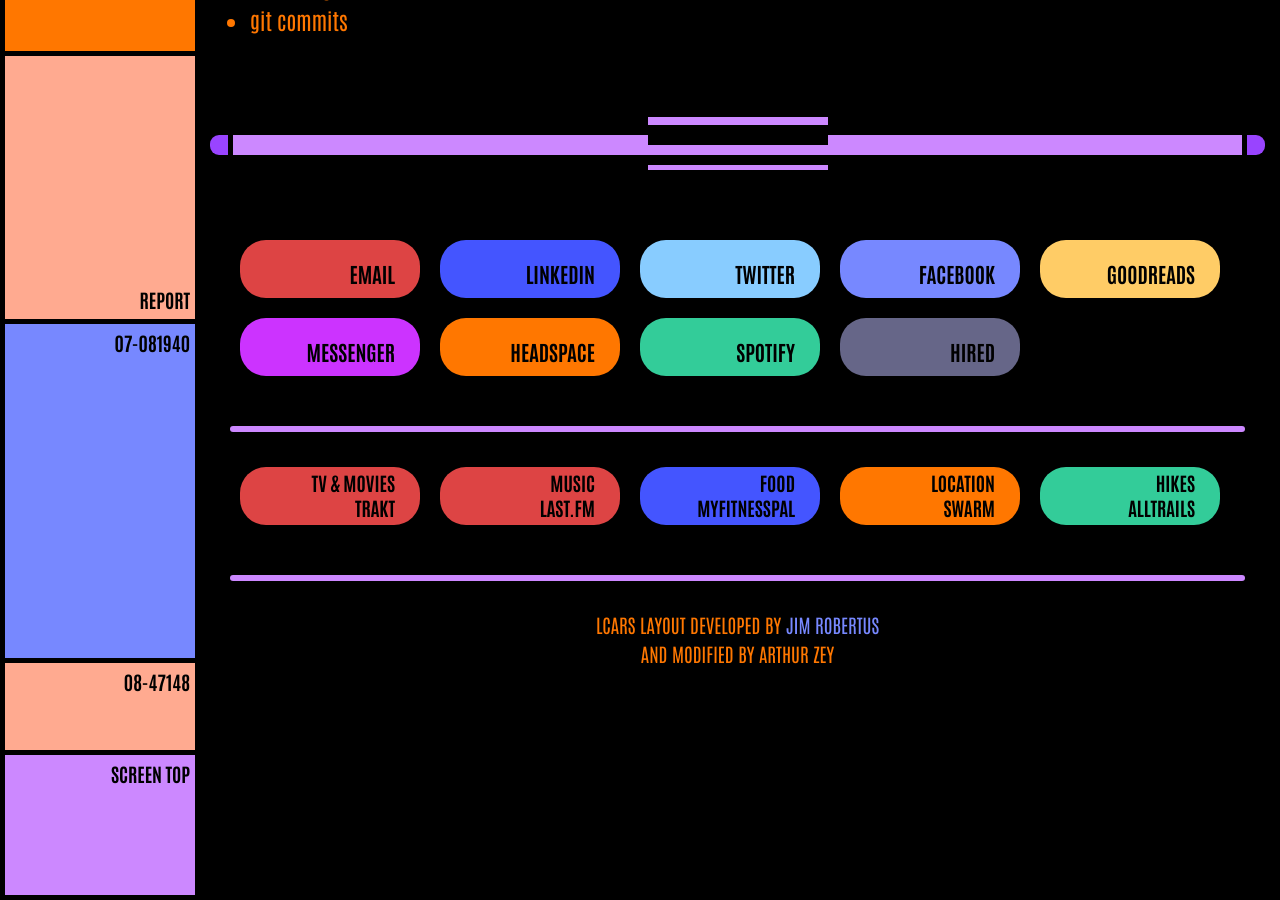
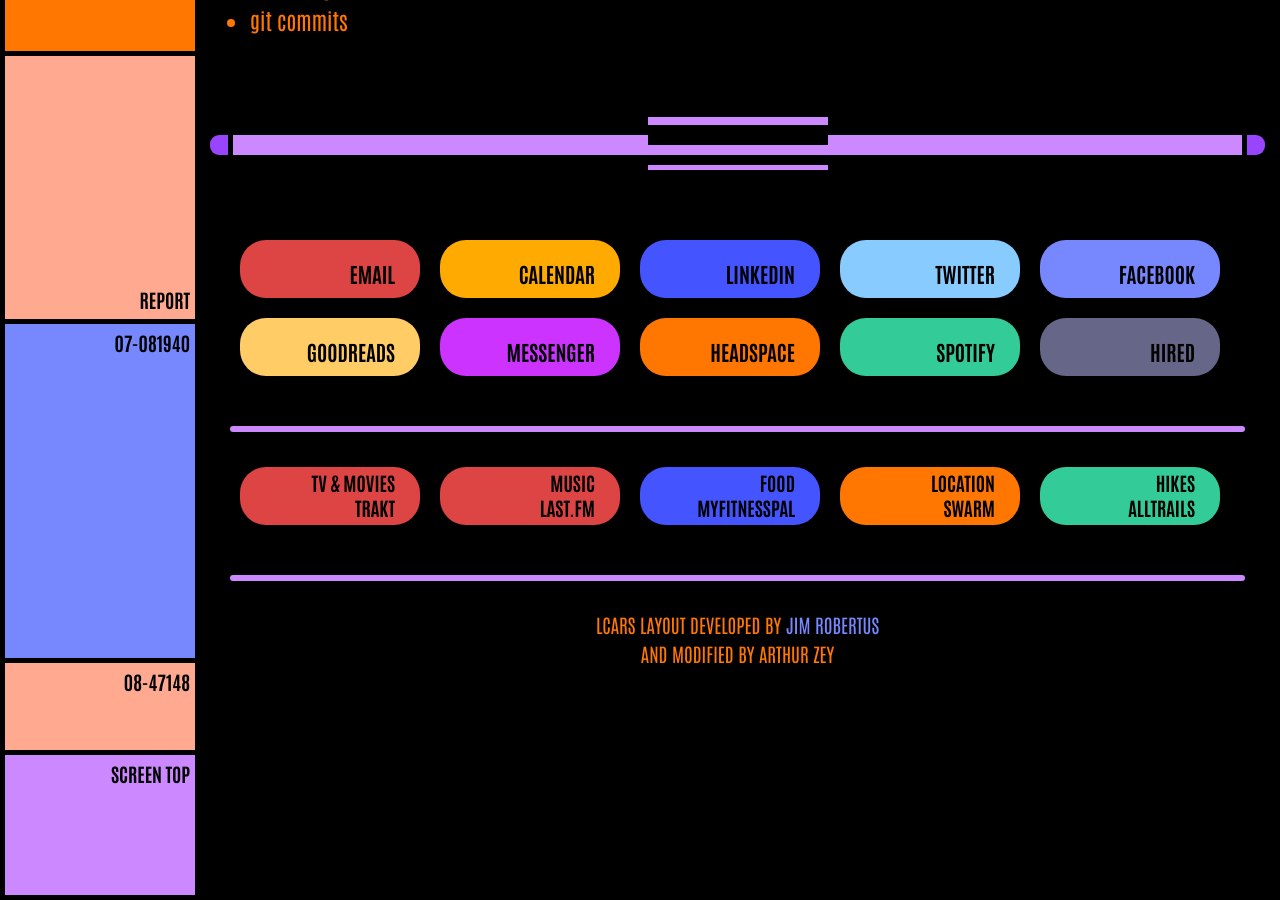
Before and after one commit to ArthurZey/arthurzey.github.io, a Jekyll site: the page built from _pages/stubs/routines.md, in a window 1280 px wide and 900 px high, scrolled down 735 px. Built offline with Jekyll 4.4.1, drawn with Linux system fonts in a browser that asks for light colours.

Commit message:
added Calendar to connect links in footer

```diff
--- a/_layouts/lcars-classic.html
+++ b/_layouts/lcars-classic.html
@@ -256,6 +256,7 @@
 					<div class="footer" id="footer">
 						<div class="buttons">
 							<a class="red email">Email Web</a>
+							<a href="/calendar/" class="gold">Calendar</a>
 							<a href="https://www.linkedin.com/in/arthurzey" target="_blank" class="blue">LinkedIn</a>
 	            <a href="https://twitter.com/logicalarthur" target="_blank" class="ice">Twitter</a>
 	            <a href="https://www.facebook.com/arthurzey" target="_blank" class="bluey">Facebook</a>
```
